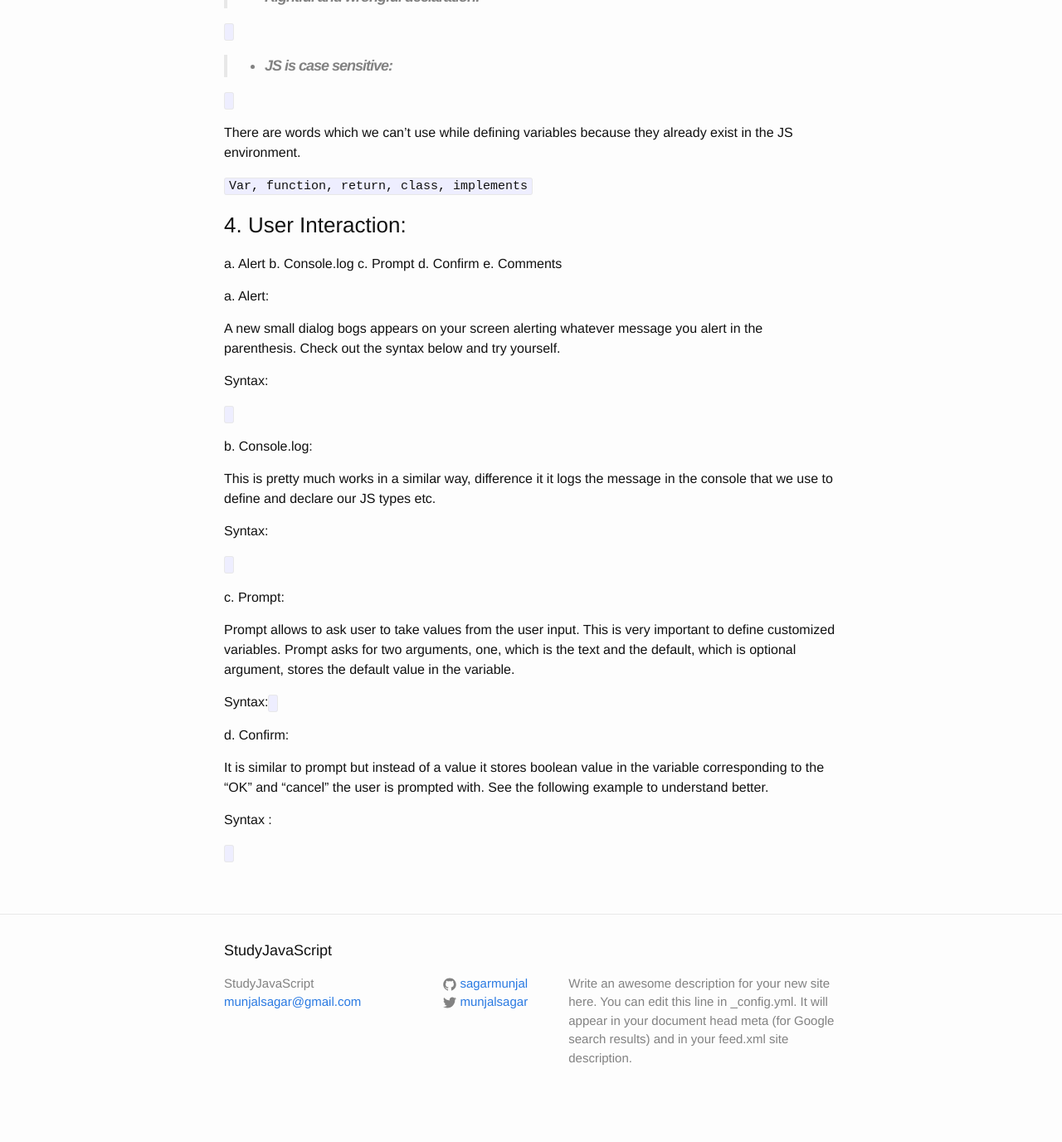
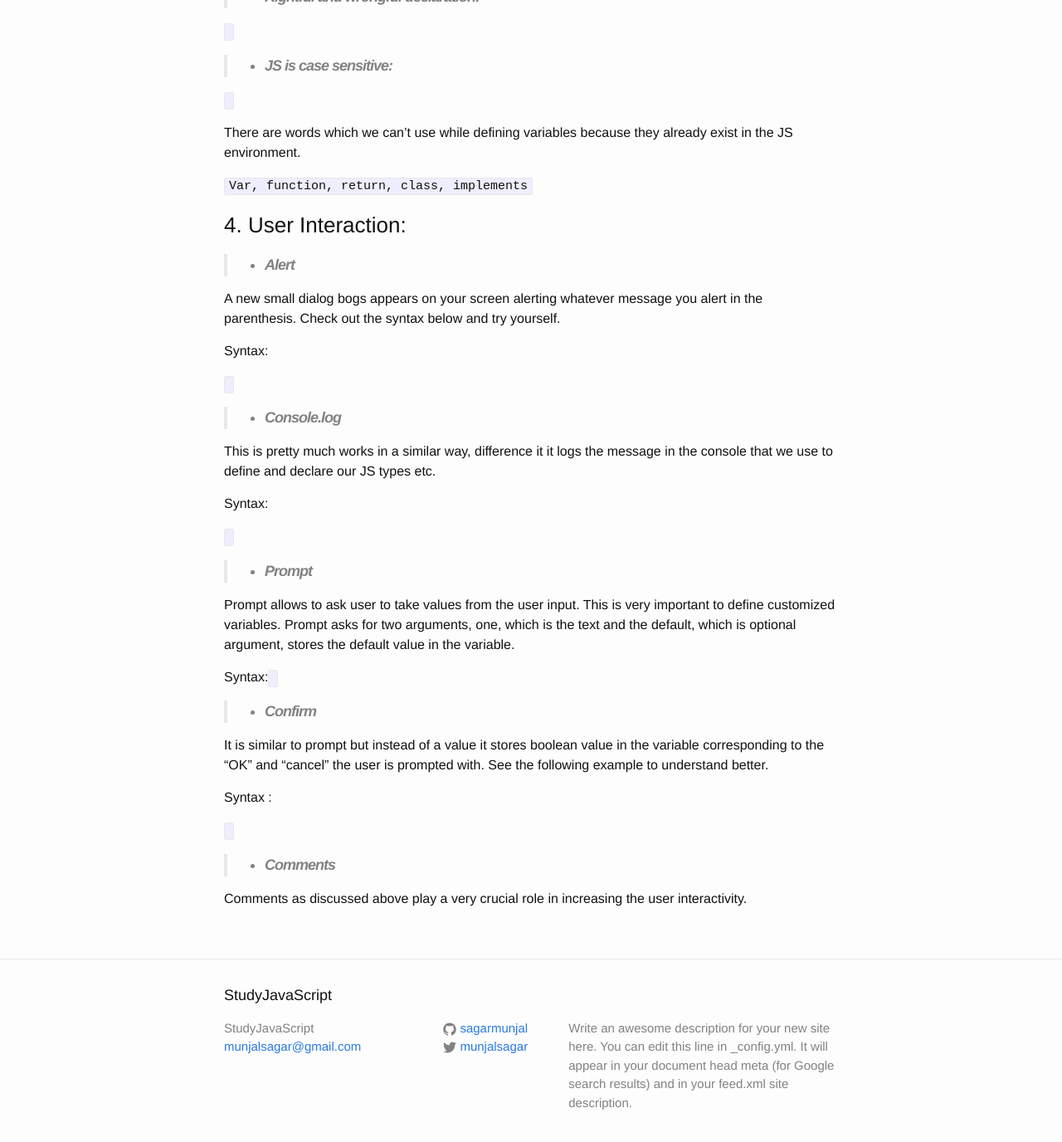
Before and after one commit to sagarmunjal/repo0001, a Jekyll site: the page built from _posts/2016-06-07-buckling-up.md, in a window 1280 px wide and 1400 px high, scrolled down 4655 px. Shown: the top 1376 px of the window at 83% size. Built offline with Jekyll 4.4.1, drawn with Linux system fonts in a browser that asks for light colours; nearby versions of some CDN libraries; a script that is not in the unit is left out; before the commit the page ends 6001 px from its top, so only the background shows below that.

Commit message:
Updated 2016-06-07-buckling-up.md

```diff
--- a/_posts/2016-06-07-buckling-up.md
+++ b/_posts/2016-06-07-buckling-up.md
@@ -224,14 +224,9 @@ There are words which we can’t use while defining variables because they alrea
 
 
 ### 4. User Interaction:
-a. Alert
-b. Console.log
-c. Prompt
-d. Confirm
-e. Comments
 
 
-a. Alert:
+> - **Alert**
 
 A new small dialog bogs appears on your screen alerting whatever message you alert in the parenthesis. Check out the syntax below and try yourself.
 
@@ -239,7 +234,7 @@ Syntax:
 
 <code data-gist-id="9fd0f90a822dc3660cb93703043ca1c6" data-gist-file="gistfile1.txt" data-gist-hide-footer="true" data-gist-line="53-54"></code>
 
-b. Console.log:
+> - **Console.log**
 
 This is pretty much works in a similar way, difference it it logs the message in the console that we use to define and declare our JS types etc.
 
@@ -247,7 +242,7 @@ Syntax:
 
 <code data-gist-id="9fd0f90a822dc3660cb93703043ca1c6" data-gist-file="gistfile1.txt" data-gist-hide-footer="true" data-gist-line="56-57"></code>
 
-c. Prompt:
+> - **Prompt**
 
 Prompt allows to ask user to take values from the user input. This is very important to define customized variables.
 Prompt asks for two arguments, one, which is the text and the default, which is optional argument, stores the default value in the variable.
@@ -256,10 +251,14 @@ Syntax:
 <code data-gist-id="9fd0f90a822dc3660cb93703043ca1c6" data-gist-file="gistfile1.txt" data-gist-hide-footer="true" data-gist-line="59-62"></code>
 
 
-d. Confirm:
+> - **Confirm**
 
 It is similar to prompt but instead of a value it stores boolean value in the variable corresponding to the “OK” and “cancel” the user is prompted with. See the following example to understand better.
 
 Syntax :
 
 <code data-gist-id="9fd0f90a822dc3660cb93703043ca1c6" data-gist-file="gistfile1.txt" data-gist-hide-footer="true" data-gist-line="64-65"></code>
+
+> - **Comments**
+
+Comments as discussed above play a very crucial role in increasing the user interactivity.
```
